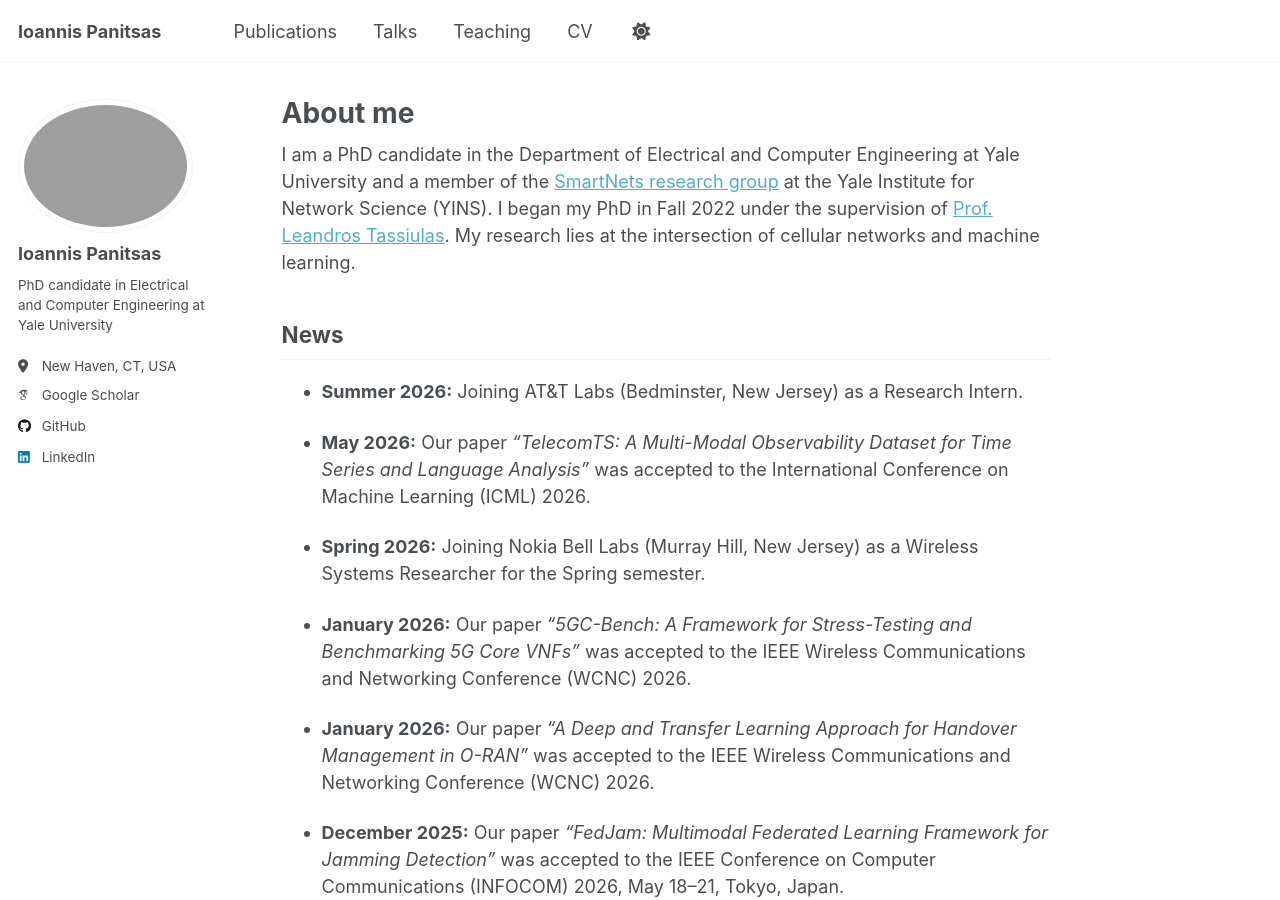
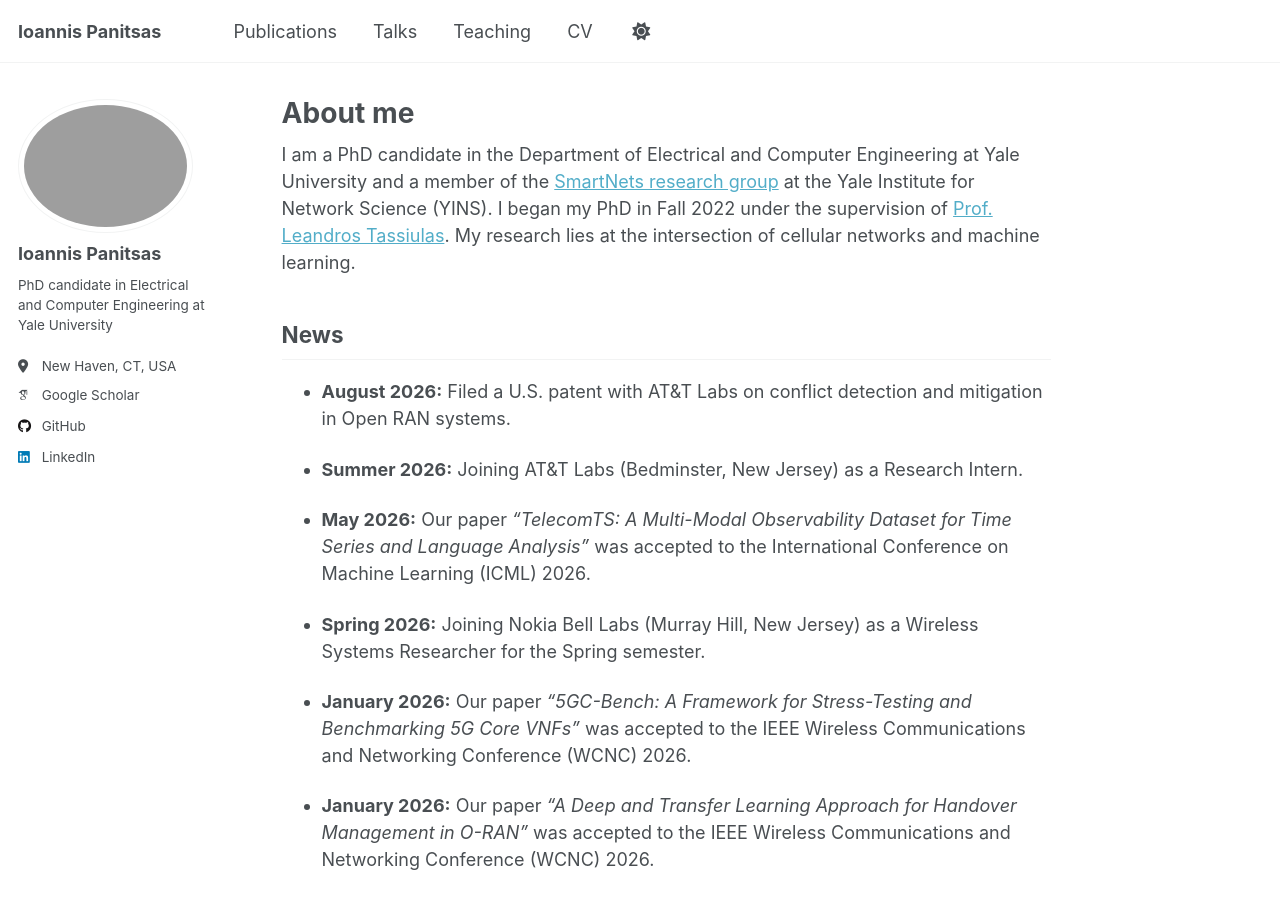
Before and after one commit to panitsasi/panitsasi.github.io, a Jekyll site: the page built from _pages/about.md, in a window 1280 px wide and 900 px high. Built offline with Jekyll 4.4.1, drawn with Linux system fonts in a browser that asks for light colours; some web fonts are replaced.

Commit message:
Update about.md

```diff
--- a/_pages/about.md
+++ b/_pages/about.md
@@ -7,6 +7,8 @@ author_profile: true
 I am a PhD candidate in the Department of Electrical and Computer Engineering at Yale University and a member of the [SmartNets research group](https://smartnets.yale.edu/) at the Yale Institute for Network Science (YINS). I began my PhD in Fall 2022 under the supervision of [Prof. Leandros Tassiulas](https://engineering.yale.edu/research-and-faculty/faculty-directory/leandros-tassiulas). My research lies at the intersection of cellular networks and machine learning.
 
 ## News
+
+- **August 2026:** Filed a U.S. patent with AT&T Labs on conflict detection and mitigation in Open RAN systems.
 
 - **Summer 2026:** Joining AT&T Labs (Bedminster, New Jersey) as a Research Intern.
 
```
